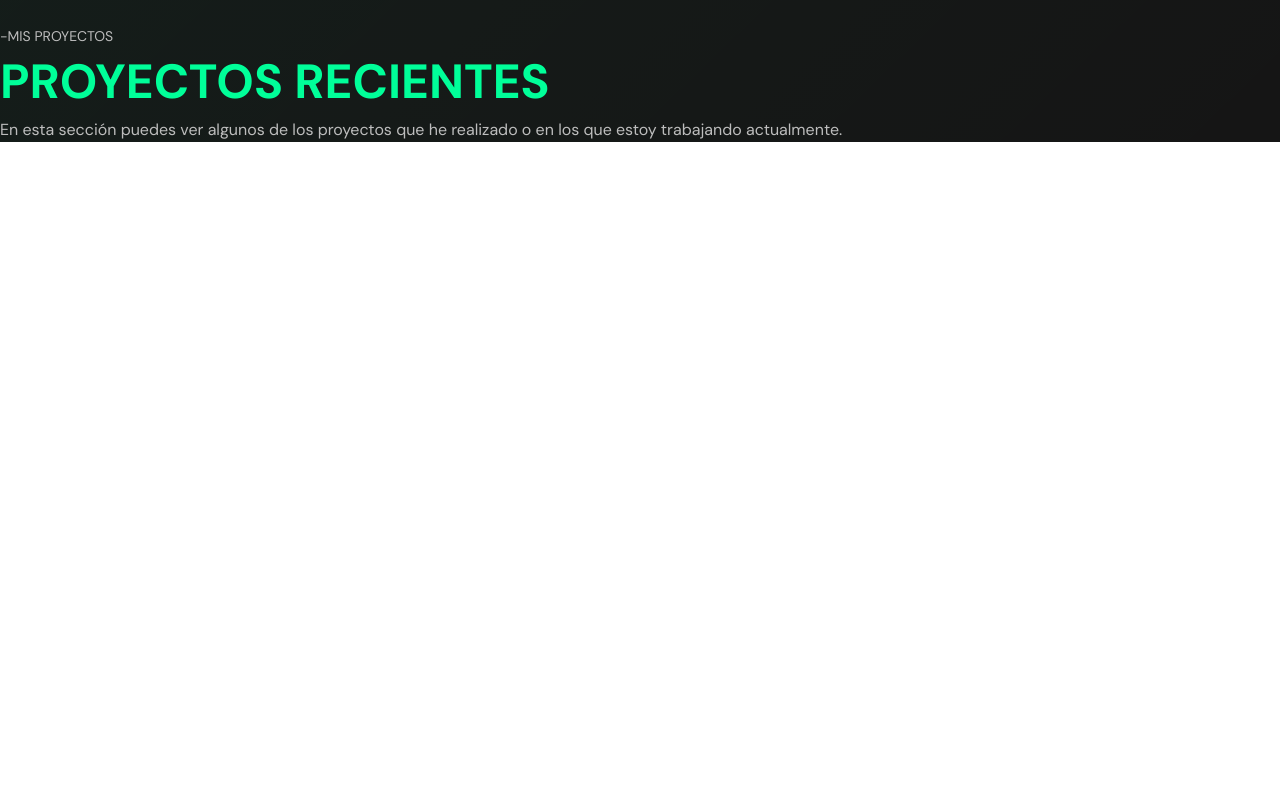
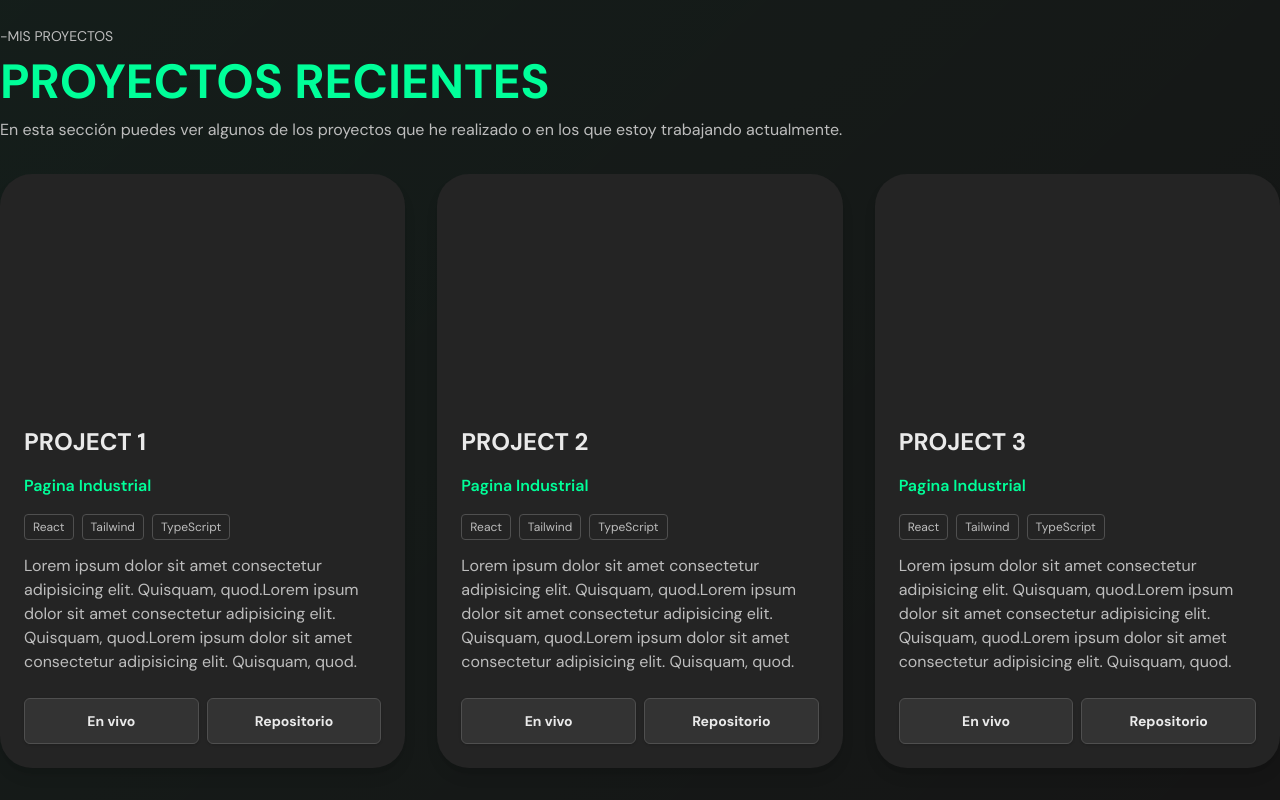
Before and after one commit to royandresdev/Portafolio-2026, a Next.js app: page / in a window 1280 px wide. Shown: the part 774-1574 px from the top of the page. Before the commit the page ends 916 px from the top, so only its background shows below. Built offline with nearby package versions, Linux system fonts and the light colour scheme.

Commit message:
feat: implement hero section, project cards, and base layout components

```diff
--- a/app/layout.tsx
+++ b/app/layout.tsx
@@ -1,6 +1,5 @@
 import type { Metadata } from "next";
 import { Geist } from "next/font/google";
-import { ThemeProvider } from "next-themes";
 import "./globals.css";
 
 const defaultUrl = process.env.VERCEL_URL
@@ -27,14 +26,7 @@ export default function RootLayout({
   return (
     <html lang="en" suppressHydrationWarning>
       <body className={`${geistSans.className} antialiased`}>
-        <ThemeProvider
-          attribute="class"
-          defaultTheme="system"
-          enableSystem
-          disableTransitionOnChange
-        >
-          {children}
-        </ThemeProvider>
+        {children}
       </body>
     </html>
   );
--- a/components/hero.tsx
+++ b/components/hero.tsx
@@ -8,7 +8,7 @@ export function Hero() {
         <span className="label-heading">-MI NOMBRE ES</span>
         <h1 className="text-5xl/14 font-bold">
           <span className="text-primary">ROY HUAMAN</span> <br />
-          <span>FULLSTACK DEVELOPER</span>
+          <span className="text-gray-5">FULLSTACK DEVELOPER</span>
         </h1>
         <p className="text-gray-4 font-medium text-lg">
           ¡Bienvenido! Soy un entusiasta de la programación. Desde siempre me ha fascinado entender cómo funciona el software. Al codificar, siento que tengo la libertad de explotar al máximo mi creatividad, creando código sólido y profesional.
--- /dev/null
+++ b/components/project-card.tsx
@@ -0,0 +1,41 @@
+interface ProjectCardProps {
+  id: string;
+  created_at: Date;
+  name: string;
+  description: string;
+  image: string;
+  technologies: string[];
+  linkDemo: string;
+  linkRepo: string;
+  linkFigma?: string;
+}
+
+export function ProjectCard({ name, description, image, technologies, linkDemo, linkRepo, linkFigma }: ProjectCardProps) {
+  return (
+    <article className="w-full bg-black-3 rounded-[32px] pb-6 shadow-lg">
+      <div className="w-full aspect-video">
+        {/* <Image src={image} alt={name} width={500} height={200} /> */}
+      </div>
+      <div className="p-6 space-y-4">
+        <h3 className="text-gray-5 uppercase font-bold text-2xl">{name}</h3>
+        <p className="text-primary font-semibold">Pagina Industrial</p>
+        <Tags technologies={technologies} />
+        <p className="text-gray-4">{description}</p>
+      </div>
+      <div className="grid grid-cols-2 gap-2 px-6">
+        <button className="py-3 bg-gray-1 border border-gray-2 rounded-md text-gray-5 text-sm font-bold shadow">En vivo</button>
+        <button className="py-3 bg-gray-1 border border-gray-2 rounded-md text-gray-5 text-sm font-bold shadow">Repositorio</button>
+      </div>
+    </article>
+  )
+}
+
+function Tags({ technologies }: { technologies: string[] }) {
+  return (
+    <div className="space-x-2">
+      {technologies.map((tech) => (
+        <span key={tech} className="text-gray-4 px-2 py-1 rounded border border-gray-2 text-[12px]">{tech}</span>
+      ))}
+    </div>
+  )
+}
--- a/components/projects.tsx
+++ b/components/projects.tsx
@@ -1,9 +1,54 @@
+import { ProjectCard } from "./project-card"
+
+const mockupProjects = [
+  {
+    id: "1",
+    created_at: new Date(),
+    name: "Project 1",
+    description: "Lorem ipsum dolor sit amet consectetur adipisicing elit. Quisquam, quod.Lorem ipsum dolor sit amet consectetur adipisicing elit. Quisquam, quod.Lorem ipsum dolor sit amet consectetur adipisicing elit. Quisquam, quod.",
+    image: "https://www.google.com/imgres?q=aplicacion%20web&imgurl=https%3A%2F%2Fwww.ingeniovirtual.com%2Fwp-content%2Fuploads%2Fque-es-una-aplicacion-web.jpg&imgrefurl=https%3A%2F%2Fwww.ingeniovirtual.com%2Fque-es-una-aplicacion-web-y-cuales-son-sus-ventajas%2F&docid=3-UagfJPfa5LhM&tbnid=sA5qw2Ixd8jONM&vet=12ahUKEwix8o2c6POTAxXXqJUCHa89L08QnPAOegQIJRAB..i&w=800&h=500&hcb=2&ved=2ahUKEwix8o2c6POTAxXXqJUCHa89L08QnPAOegQIJRAB",
+    technologies: ["React", "Tailwind", "TypeScript"],
+    linkDemo: "https://example.com",
+    linkRepo: "https://example.com",
+    linkFigma: "https://example.com",
+  },
+  {
+    id: "2",
+    created_at: new Date(),
+    name: "Project 2",
+    description: "Lorem ipsum dolor sit amet consectetur adipisicing elit. Quisquam, quod.Lorem ipsum dolor sit amet consectetur adipisicing elit. Quisquam, quod.Lorem ipsum dolor sit amet consectetur adipisicing elit. Quisquam, quod.",
+    image: "https://www.google.com/imgres?q=aplicacion%20web&imgurl=https%3A%2F%2Fevotic.es%2Fwp-content%2Fuploads%2F2021%2F05%2FAplicacion-Web.png&imgrefurl=https%3A%2F%2Fevotic.es%2Fsoftware-a-medida%2Fventajas-y-posibilidades-de-las-web-apps-frente-a-los-software-de-tipo-cliente-servidor%2F&docid=W90Tu5PWkgpIuM&tbnid=Z3-7L12CvYk9WM&vet=12ahUKEwix8o2c6POTAxXXqJUCHa89L08QnPAOegQIHRAB..i&w=940&h=475&hcb=2&ved=2ahUKEwix8o2c6POTAxXXqJUCHa89L08QnPAOegQIHRAB",
+    technologies: ["React", "Tailwind", "TypeScript"],
+    linkDemo: "https://example.com",
+    linkRepo: "https://example.com",
+    linkFigma: "https://example.com",
+  },
+  {
+    id: "3",
+    created_at: new Date(),
+    name: "Project 3",
+    description: "Lorem ipsum dolor sit amet consectetur adipisicing elit. Quisquam, quod.Lorem ipsum dolor sit amet consectetur adipisicing elit. Quisquam, quod.Lorem ipsum dolor sit amet consectetur adipisicing elit. Quisquam, quod.",
+    image: "https://www.google.com/imgres?q=aplicacion%20web&imgurl=https%3A%2F%2Fwww.zervizgroup.com%2Fwp-content%2Fuploads%2F2021%2F09%2Fomni-channel-technology-of-online-retail-business-1-scaled-1.jpg&imgrefurl=https%3A%2F%2Fwww.zervizgroup.com%2Fcaracteristicas-del-desarrollo-de-aplicaciones-web%2F&docid=yp2A7nN8s66LoM&tbnid=DPRMRMEWH_efUM&vet=12ahUKEwix8o2c6POTAxXXqJUCHa89L08QnPAOegQIIhAB..i&w=2560&h=1626&hcb=2&ved=2ahUKEwix8o2c6POTAxXXqJUCHa89L08QnPAOegQIIhAB",
+    technologies: ["React", "Tailwind", "TypeScript"],
+    linkDemo: "https://example.com",
+    linkRepo: "https://example.com",
+    linkFigma: "https://example.com",
+  },
+]
+
 export function Projects() {
   return (
     <section className="container mx-auto">
       <span className="label-heading mb-3">-MIS PROYECTOS</span>
       <h2 className="text-5xl font-bold text-primary mb-3">PROYECTOS RECIENTES</h2>
       <p className="text-gray-4">En esta sección puedes ver algunos de los proyectos que he realizado o en los que estoy trabajando actualmente.</p>
+      <div className="grid grid-cols-3 gap-8 py-8">
+        {
+          mockupProjects.map((project) => (
+            <ProjectCard key={project.id} {...project} />
+          ))
+        }
+      </div>
     </section>
   )
 }
```
